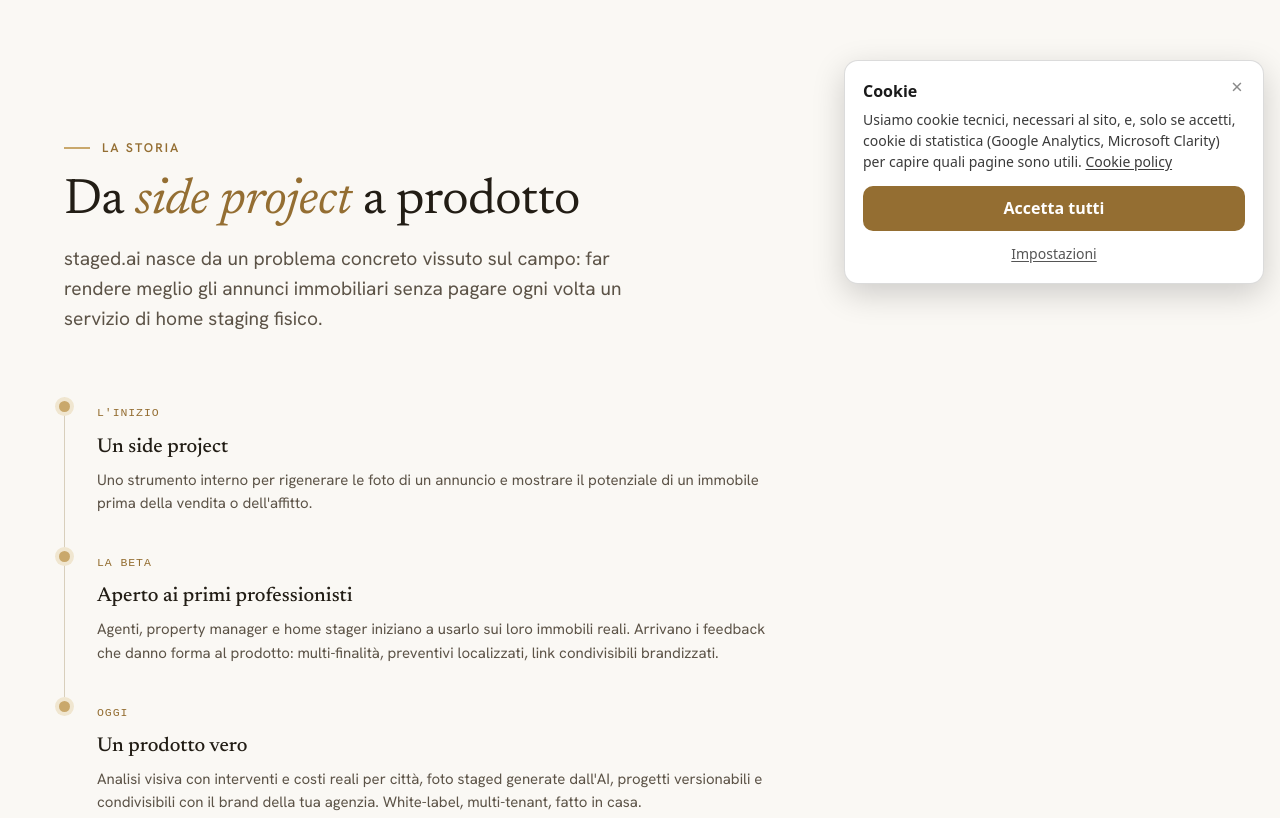
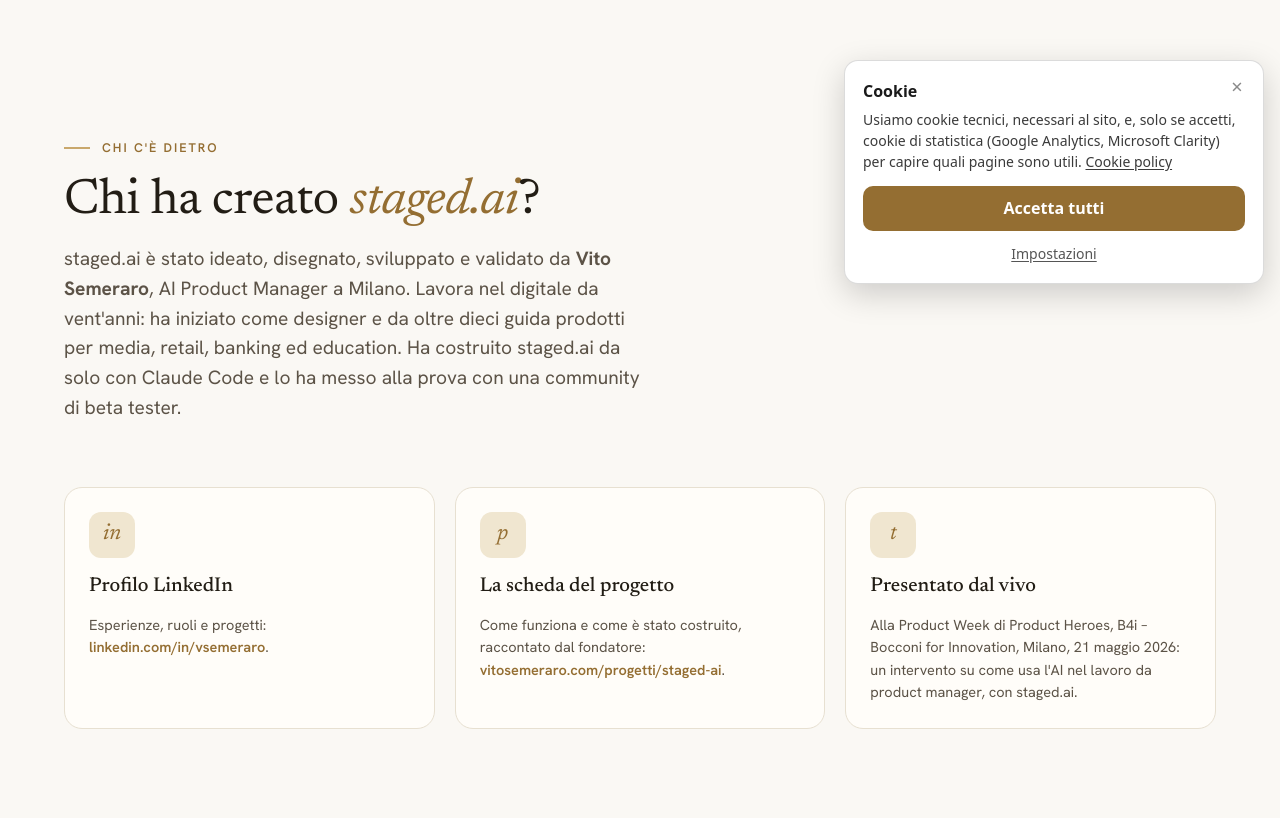
Before and after one commit to vitosemeraro/home-staged, a plain HTML site: page chi-siamo.html in a window 1280 px wide. Shown: the part 500-1318 px from the top of the page. Drawn offline with Linux system fonts and the light colour scheme; a web font is replaced by a local one.

Commit message:
Chi siamo: sezione fondatore con dati verificabili, LinkedIn e schema AboutPage
Co-Authored-By: Claude Opus 5.5 <noreply@anthropic.com>
Claude-Session: https://claude.ai/code/session_01Vyan5V8ubkgTAvMQcCaqLz

```diff
--- a/chi-siamo.html
+++ b/chi-siamo.html
@@ -3,12 +3,19 @@
 <head>
 <meta charset="utf-8">
 <meta name="viewport" content="width=device-width, initial-scale=1">
-<title>Chi siamo — staged.ai</title>
-<meta name="description" content="staged.ai è home staging AI costruito in Italia per agenti immobiliari, property manager e home stager. La nostra storia, la missione e la roadmap pubblica.">
+<title>Chi siamo: chi ha creato staged.ai, home staging AI</title>
+<meta name="description" content="Chi c'è dietro staged.ai: Vito Semeraro, AI Product Manager a Milano, l'ha ideato, disegnato e sviluppato da solo. Storia, missione e roadmap pubblica.">
 <link rel="canonical" href="https://home-staged.ai/chi-siamo.html">
 <link rel="alternate" hreflang="it" href="https://home-staged.ai/chi-siamo.html">
 <link rel="alternate" hreflang="en" href="https://home-staged.ai/en/chi-siamo.html">
 <link rel="alternate" hreflang="x-default" href="https://home-staged.ai/chi-siamo.html">
+<script type="application/ld+json">
+{"@context":"https://schema.org","@graph":[
+{"@type":"AboutPage","@id":"https://home-staged.ai/chi-siamo.html#page","url":"https://home-staged.ai/chi-siamo.html","name":"Chi siamo: chi ha creato staged.ai","inLanguage":"it-IT","about":{"@id":"https://home-staged.ai/#org"}},
+{"@type":"Organization","@id":"https://home-staged.ai/#org","name":"staged.ai","url":"https://home-staged.ai/","founder":{"@id":"https://vitosemeraro.com/#vito"}},
+{"@type":"Person","@id":"https://vitosemeraro.com/#vito","name":"Vito Semeraro","jobTitle":"AI Product Manager","url":"https://vitosemeraro.com/","address":{"@type":"PostalAddress","addressLocality":"Milano","addressCountry":"IT"},"sameAs":["https://www.linkedin.com/in/vsemeraro/","https://github.com/vitosemeraro","https://vitosemeraro.com/progetti/staged-ai/"]}
+]}
+</script>
 <link rel="preconnect" href="https://fonts.googleapis.com">
 <link rel="preconnect" href="https://fonts.gstatic.com" crossorigin>
 <link href="https://fonts.googleapis.com/css2?family=Newsreader:ital,opsz,wght@0,6..72,400;0,6..72,500;0,6..72,600;1,6..72,400;1,6..72,500&family=Hanken+Grotesk:wght@400;500;600;700&family=Spline+Sans+Mono:wght@400;500&display=swap" rel="stylesheet">
@@ -49,6 +56,32 @@
   <span class="eyebrow">Chi siamo</span>
   <h1 class="display">Costruito in Italia, <em>per il mercato italiano</em></h1>
   <p class="lead">Non un'altra app di staging generica tradotta dall'inglese. staged.ai parla la lingua del nostro mercato: costi reali per città, palette dei fornitori che usi davvero, lessico immobiliare nostro.</p>
+</section>
+
+<!-- FONDATORE -->
+<section class="section container" id="fondatore">
+  <div class="sec-head reveal">
+    <span class="eyebrow">Chi c'è dietro</span>
+    <h2 class="h2">Chi ha creato <em>staged.ai</em>?</h2>
+    <p class="lead">staged.ai è stato ideato, disegnato, sviluppato e validato da <strong>Vito Semeraro</strong>, AI Product Manager a Milano. Lavora nel digitale da vent'anni: ha iniziato come designer e da oltre dieci guida prodotti per media, retail, banking ed education. Ha costruito staged.ai da solo con Claude Code e lo ha messo alla prova con una community di beta tester.</p>
+  </div>
+  <div class="cards-grid reveal">
+    <div class="icard">
+      <span class="ico">in</span>
+      <h3>Profilo LinkedIn</h3>
+      <p>Esperienze, ruoli e progetti: <a href="https://www.linkedin.com/in/vsemeraro/" rel="noopener" target="_blank">linkedin.com/in/vsemeraro</a>.</p>
+    </div>
+    <div class="icard">
+      <span class="ico">p</span>
+      <h3>La scheda del progetto</h3>
+      <p>Come funziona e come è stato costruito, raccontato dal fondatore: <a href="https://vitosemeraro.com/progetti/staged-ai/" rel="noopener" target="_blank">vitosemeraro.com/progetti/staged-ai</a>.</p>
+    </div>
+    <div class="icard">
+      <span class="ico">t</span>
+      <h3>Presentato dal vivo</h3>
+      <p>Alla Product Week di Product Heroes, B4i – Bocconi for Innovation, Milano, 21 maggio 2026: un intervento su come usa l'AI nel lavoro da product manager, con staged.ai.</p>
+    </div>
+  </div>
 </section>
 
 <!-- STORIA -->
```
